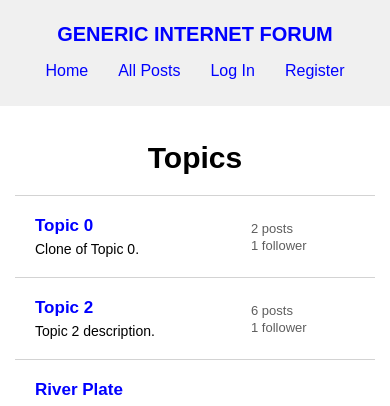
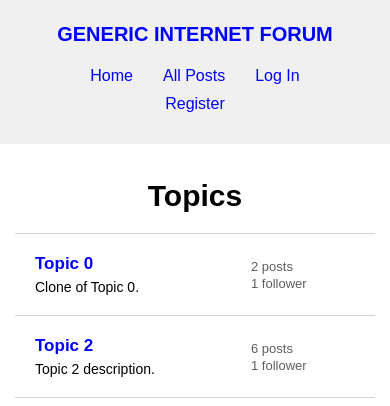
Before and after one commit to lugrao/cs5w-django-forum, a Django app: page / in a window 390 px wide; the page is wider, and only the part inside the window is pictured. Shown: the top 406 px of that part. Run offline with Django 3.2, Linux system fonts and the light colour scheme; data comes from the database, SQL or seed files in the repository.

Commit message:
make navbar mobile friendly

```diff
--- a/forum/static/forum/layout.css
+++ b/forum/static/forum/layout.css
@@ -51,8 +51,12 @@ ul {
 
 #navbar ul {
   display: flex;
-  gap: 30px;
+  flex-wrap: wrap;
   justify-content: center;
+}
+
+#navbar ul > li {
+  padding: 5px 15px;
 }
 
 #logged-in-as {
```
